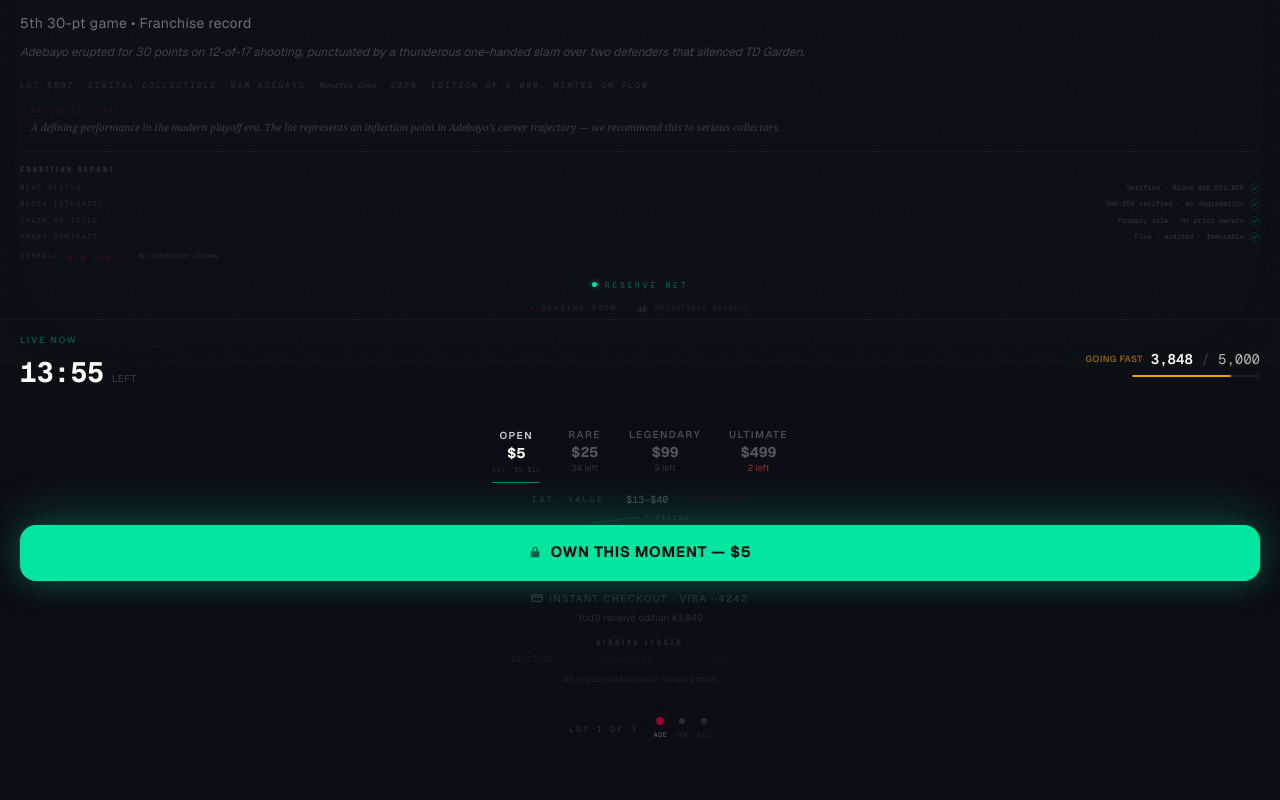
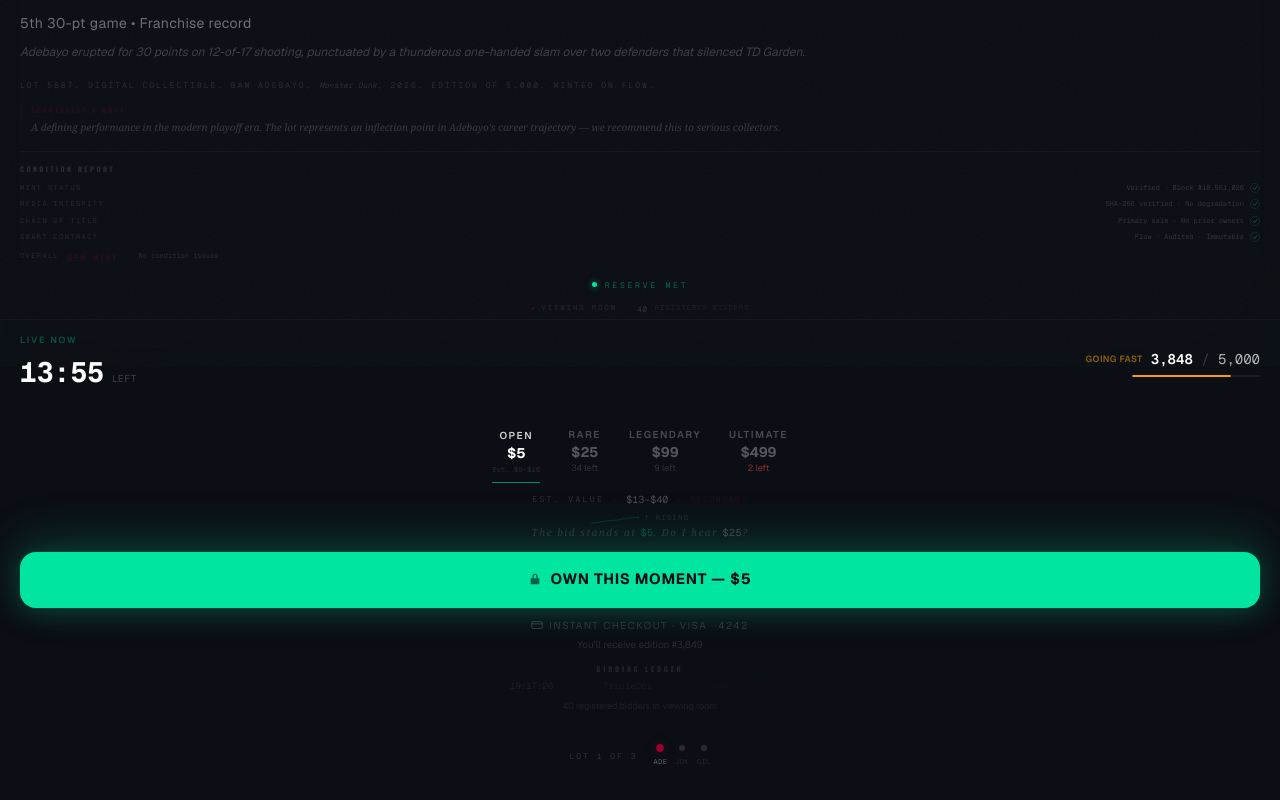
Before and after one commit to roham/tst-prototypes, a Next.js app: page /supreme/bam in a window 1280 px wide. Shown: the part 433-1233 px from the top of the page. Before the commit the page ends 1206 px from the top, so only its background shows below. Built offline with nearby package versions, Linux system fonts and the light colour scheme.

Commit message:
v0.163: supreme — auctioneer's bid call above CTA ("The bid stands at $5. Do I hear $25?")

```diff
--- a/app/supreme/[momentId]/page.tsx
+++ b/app/supreme/[momentId]/page.tsx
@@ -2134,6 +2134,64 @@ export default function SupremePage() {
 
       {/* Spacer pushes button to bottom */}
       <div className="flex-1" />
+
+      {/* ============================================================= */}
+      {/* AUCTIONEER'S BID CALL — "The bid stands at $5. Do I hear $25?" */}
+      {/* At Christie's/Sotheby's the auctioneer verbally frames the     */}
+      {/* current bid and invites the next increment. This creates both  */}
+      {/* urgency (the sale is active) and subtle upsell (there's a     */}
+      {/* higher tier). Minimal text, big psychological framing.         */}
+      {/* ============================================================= */}
+      {!isEnded && !isPurchasing && (
+        <div className="flex items-center justify-center px-5 mb-3">
+          <p
+            className="text-[10px] tracking-[0.15em] text-center"
+            style={{
+              fontFamily: 'Georgia, serif',
+              fontStyle: 'italic',
+              color: 'rgba(255,255,255,0.14)',
+            }}
+          >
+            {(() => {
+              const nextTier = moment.rarityTiers[selectedTierIdx + 1];
+              if (nextTier) {
+                return (
+                  <>
+                    The bid stands at{' '}
+                    <span
+                      className="font-mono not-italic tabular-nums"
+                      style={{ color: `${tierAccentColor}40`, letterSpacing: '0.05em' }}
+                    >
+                      ${selectedTier.price}
+                    </span>
+                    .{' '}Do I hear{' '}
+                    <span
+                      className="font-mono not-italic tabular-nums"
+                      style={{ color: 'rgba(255,255,255,0.22)', letterSpacing: '0.05em' }}
+                    >
+                      ${nextTier.price}
+                    </span>
+                    ?
+                  </>
+                );
+              }
+              // Highest tier selected — no upsell, just authority
+              return (
+                <>
+                  The bid stands at{' '}
+                  <span
+                    className="font-mono not-italic tabular-nums"
+                    style={{ color: `${tierAccentColor}40`, letterSpacing: '0.05em' }}
+                  >
+                    ${selectedTier.price}
+                  </span>
+                  . Final offer.
+                </>
+              );
+            })()}
+          </p>
+        </div>
+      )}
 
       {/* ============================================================= */}
       {/* LAST LIGHT — spotlight dim funnels attention to CTA in CRITICAL */}
```
